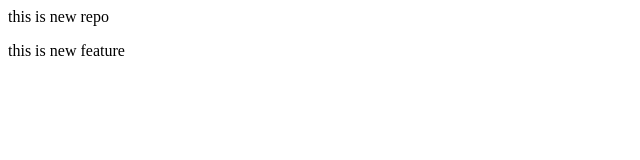
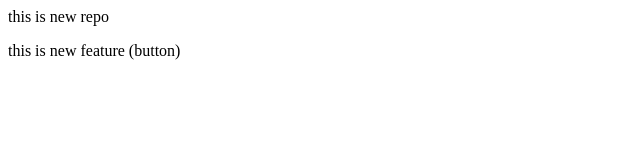
Before and after one commit to PratikshaAndhale/localrepo, a plain HTML site: page index.html in a window 1280 px wide. Shown: the full height of the page, 0-640 px from the left. Drawn offline with Linux system fonts and the light colour scheme.

Commit message:
Add Button

```diff
--- a/index.html
+++ b/index.html
@@ -1,4 +1,4 @@
 <p>this is new repo
 </p>
-<p>this is new feature
+<p>this is new feature (button)
 </p>
```
